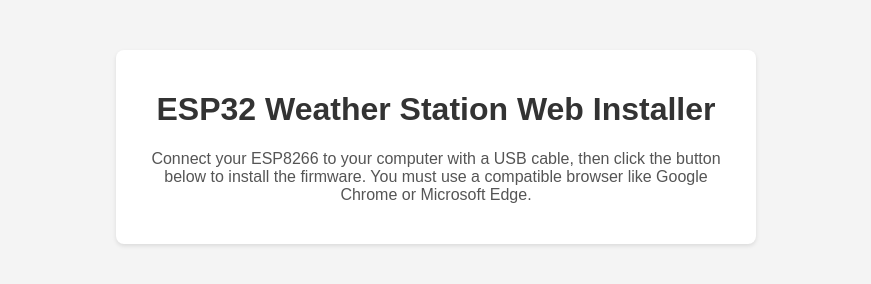
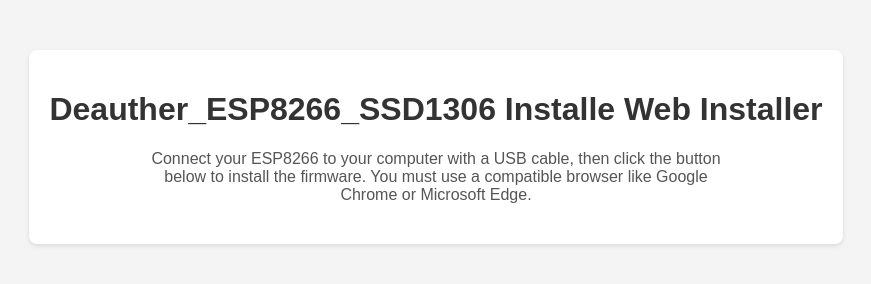
Before and after one commit to AungMoeKhine/Deauther_ESP8266_SSD1306, a plain HTML site: page index.html in a window 1280 px wide. Shown: the whole page, without its empty margins (204-1075 px from the left). Drawn offline with Linux system fonts and the light colour scheme.

Commit message:
Update index.html

```diff
--- a/index.html
+++ b/index.html
@@ -14,7 +14,7 @@ p { color: #555; max-width: 600px; margin: 20px auto; }
 </head>
 <body>
 <div class="container">
-<h1>ESP32 Weather Station Web Installer</h1>
+<h1>Deauther_ESP8266_SSD1306 Installe Web Installer</h1>
 <p>Connect your ESP8266 to your computer with a USB cable, then click the button below to install the firmware. You must use a compatible browser like Google Chrome or Microsoft Edge.</p>
 <esp-web-install-button manifest="manifest.json"></esp-web-install-button>
 </div>
```
